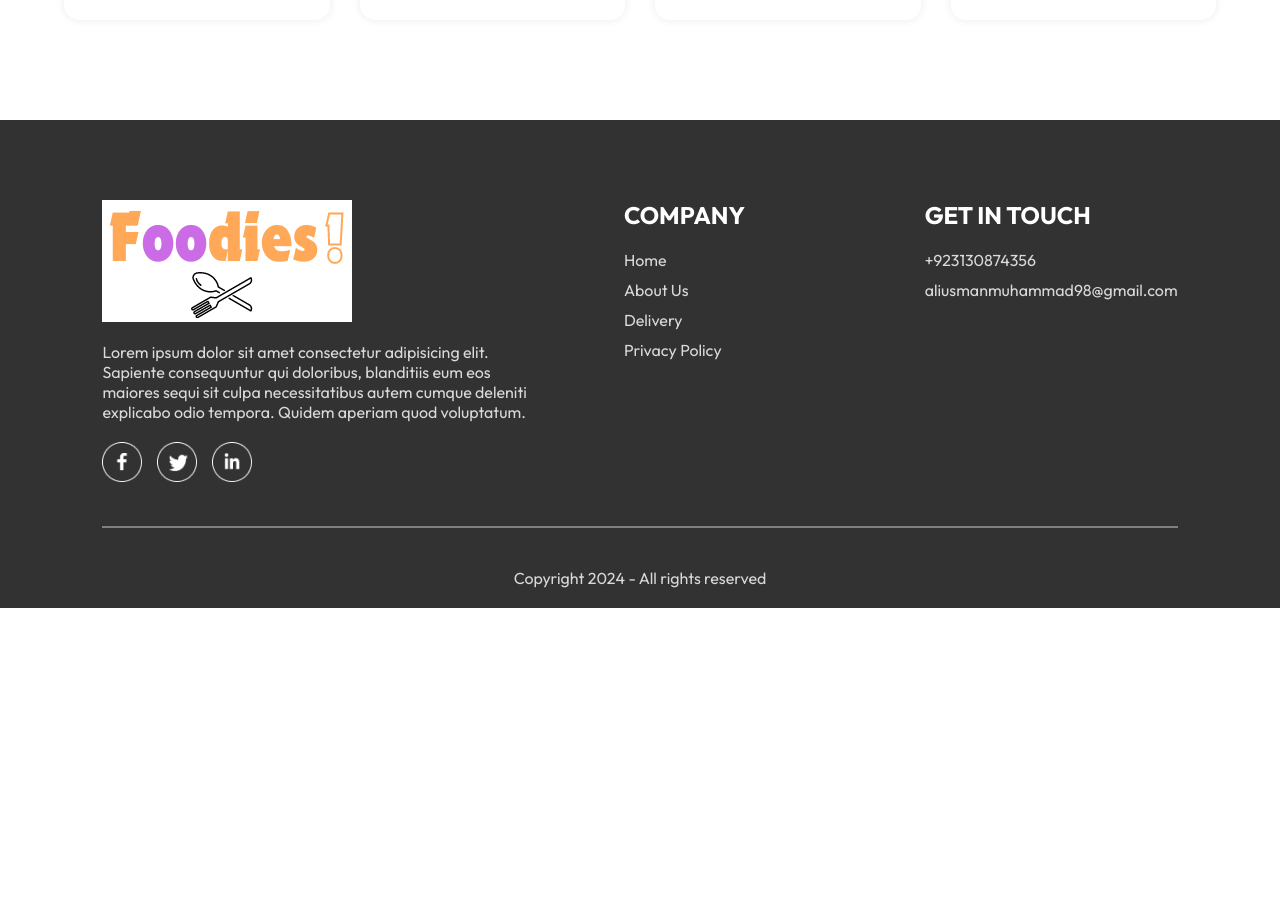
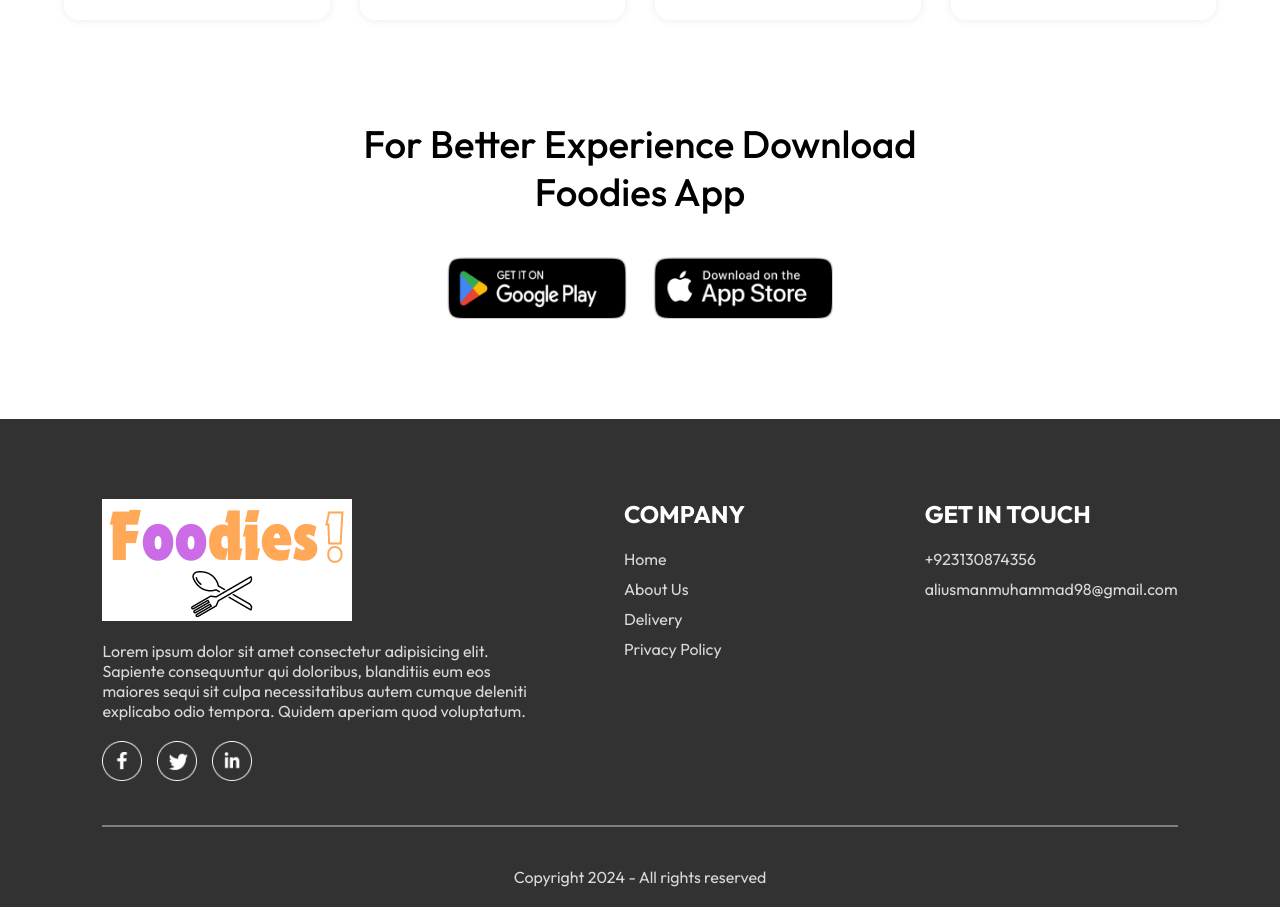
Before and after one commit to M-UsmanAli/foodies, a React (Vite) app in the folder front-end/: page / in a window 1280 px wide. Shown: the part 4480-5387 px from the top of the page. Before the commit the page ends 5088 px from the top, so only its background shows below. Built offline with nearby package versions, Linux system fonts and the light colour scheme.

Commit message:
created the component of App Use

```diff
--- a/front-end/src/components/AppDownload/AppDownload.css
+++ b/front-end/src/components/AppDownload/AppDownload.css
@@ -0,0 +1,25 @@
+.app-download {
+  margin: auto auto;
+  margin-top: 100px;
+  font-size: max(3vw, 20px);
+  text-align: center;
+  font-weight: 500;
+}
+
+.app-download-platforms {
+  display: flex;
+  justify-content: center;
+  gap: max(2vw, 10px);
+  margin-top: 40px;
+}
+
+.app-download-platforms img{
+    width: max(30vw, 120px);
+    max-width: 180px;
+    transition: 0.5s;
+    cursor: pointer;
+}
+
+.app-download-platforms img:hover{
+    transform: scale(1.05);
+}
--- a/front-end/src/components/AppDownload/AppDownload.tsx
+++ b/front-end/src/components/AppDownload/AppDownload.tsx
@@ -1,7 +1,14 @@
+import { assets } from '../../assets/assets'
 import './AppDownload.css'
 const AppDownload = () => {
   return (
-    <div>AppDownload</div>
+    <div className='app-download' id='app-download'>
+        <p>For Better Experience Download <br/>Foodies App</p>
+        <div className='app-download-platforms'>
+            <img src={assets.play_store} alt="" />
+            <img src={assets.app_store} alt="" />
+        </div>
+    </div>
   )
 }
 
--- a/front-end/src/pages/Home/Home.tsx
+++ b/front-end/src/pages/Home/Home.tsx
@@ -3,6 +3,7 @@
 import Header from '../../components/Header/Header'
 import './Home.css'
 import FoodDisplay from '../../components/FoodDisplay/FoodDisplay'
+import AppDownload from '../../components/AppDownload/AppDownload'
 
 const Home = () => {
   const[category, setCategory]=useState("All");
@@ -12,6 +13,7 @@
       <Header/>
       <ExploreMenu category={category} setCategory={setCategory}/>
       <FoodDisplay category={category}/>
+      <AppDownload/>
     </div>
   )
 }
```
Also changed, not shown: front-end/src/assets/background_remove_logo.png (added).
